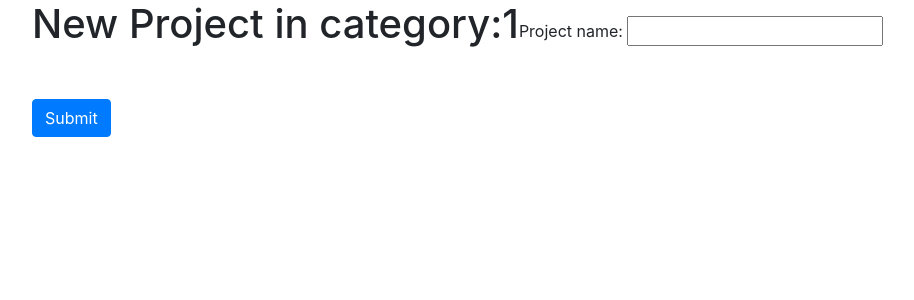
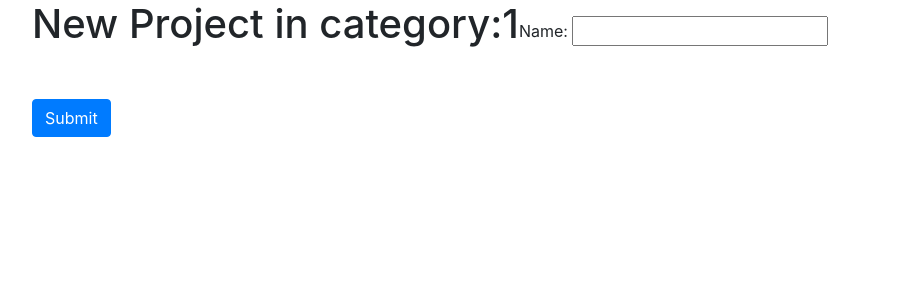
Before and after one commit to rixx/tempus, a Django app: page /t/1/new/ in a window 1280 px wide. Shown: the part 96-396 px from the top of the page, without its empty margins (68-982 px from the left). Run offline with Django 3.2, Linux system fonts and the light colour scheme; some libraries are stand-ins or nearby versions.

Commit message:
rename *_name to name

```diff
--- a/tempus/timetracking/fixtures/categories.yaml
+++ b/tempus/timetracking/fixtures/categories.yaml
@@ -1,9 +1,9 @@
 - model: timetracking.Category
   fields:
-      category_name: work
+      name: work
 - model: timetracking.Category
   fields:
-      category_name: uni
+      name: uni
 - model: timetracking.Category
   fields:
-      category_name: fun
+      name: fun
--- a/tempus/timetracking/models.py
+++ b/tempus/timetracking/models.py
@@ -5,26 +5,26 @@ from django.db import models
 
 
 class Category(models.Model):
-    category_name = models.CharField(max_length=200)
+    name = models.CharField(max_length=200)
 
     def __str__(self):
-        return self.category_name
+        return self.name
 
 
 class Tag(models.Model):
-    tag_name = models.CharField(max_length=200)
+    name = models.CharField(max_length=200)
 
     def __str__(self):
-        return self.tag_name
+        return self.name
 
 
 class Project(models.Model):
-    project_name = models.CharField(max_length=200)
+    name = models.CharField(max_length=200)
     category = models.ForeignKey(Category)
     tags = models.ManyToManyField(Tag, blank=True)
 
     def __str__(self):
-        return self.project_name
+        return self.name
 
     def total_time(self):
         if self.entry_set.count() > 0:
@@ -52,7 +52,7 @@ class Entry(models.Model):
 
     def __str__(self):
         ago = datetime.datetime.now(pytz.timezone('Europe/Berlin')) - self.end_time
-        return "Entry of Project {}, {} ago.".format(self.project.project_name,ago - datetime.timedelta(microseconds=ago.microseconds))
+        return "Entry of Project {}, {} ago.".format(self.project.name,ago - datetime.timedelta(microseconds=ago.microseconds))
 
     def duration(self):
         duration = self.end_time - self.start_time
--- a/tempus/timetracking/templates/t/delete_entry.html
+++ b/tempus/timetracking/templates/t/delete_entry.html
@@ -5,7 +5,7 @@
     <form action="" method="post">{% csrf_token %}
         <p>Are you sure you want to delete "{{ object }}"?</p>
         <button type="submit" class="btn btn-primary"> Confirm </button>
-        <a href="/t/{{ object.project.category.category_name }}/{{ object.project.project_name }}" class="btn btn-secondary"> Cancel </a>
+        <a href="/t/{{ object.project.category }}/{{ object.project }}" class="btn btn-secondary"> Cancel </a>
     </form>
 </div>
 
--- a/tempus/timetracking/templates/t/delete_project.html
+++ b/tempus/timetracking/templates/t/delete_project.html
@@ -5,7 +5,7 @@
     <form action="" method="post">{% csrf_token %}
         <p>Are you sure you want to delete "{{ object }}"?</p>
         <button type="submit" class="btn btn-primary"> Confirm </button>
-        <a href="/t/{{ object.category.category_name }}" class="btn btn-secondary"> Cancel </a>
+        <a href="/t/{{ object.category }}" class="btn btn-secondary"> Cancel </a>
     </form>
 </div>
 
--- a/tempus/timetracking/templates/t/index.html
+++ b/tempus/timetracking/templates/t/index.html
@@ -7,10 +7,10 @@
   <div class="row">
     {% for category in all_categories %}
       <div class="col-sm-4">
-        <a href="/t/{{ category.category_name }}/">
+        <a href="/t/{{ category }}/">
             <button role="button" class="btn btn-block btn-lg btn-secondary">
-               <img src="{% get_static_prefix %}timetracking/{{ category.category_name }}.png"><p>
-               <span class="cat-name">{{ category.category_name }}</span>
+               <img src="{% get_static_prefix %}timetracking/{{ category }}.png"><p>
+               <span class="cat-name">{{ category }}</span>
             </div>
         </a>
     {% endfor %}
--- a/tempus/timetracking/views.py
+++ b/tempus/timetracking/views.py
@@ -37,13 +37,13 @@ class CategoryView(ListView):
         return context
 
     def get_queryset(self):
-        category = Category.objects.get(category_name = self.kwargs['category'])
+        category = Category.objects.get(name = self.kwargs['category'])
         return category.project_set.all()
 
 
 class CreateProjectView(CreateView):
     model = Project
-    fields = ['project_name']
+    fields = ['name']
     template_name = 't/new_project.html'
 
     def get_context_data(self, **kwargs):
@@ -55,7 +55,7 @@ class CreateProjectView(CreateView):
         return '/t/' + self.kwargs['category']
 
     def form_valid(self, form):
-        form.instance.category = Category.objects.get(category_name=self.kwargs['category'])
+        form.instance.category = Category.objects.get(name=self.kwargs['category'])
         return super(CreateView, self).form_valid(form)
 
 
@@ -73,15 +73,15 @@ class ProjectView(ListView):
 
     def get_context_data(self, **kwargs):
         context = super(ProjectView, self).get_context_data(**kwargs)
-        category = Category.objects.get(category_name=self.kwargs['category'])
-        project = category.project_set.get(project_name=self.kwargs['project'])
+        category = Category.objects.get(name=self.kwargs['category'])
+        project = category.project_set.get(name=self.kwargs['project'])
         context['category'] = self.kwargs['category']
         context['project'] = project
         return context
 
     def get_queryset(self):
-        category = Category.objects.get(category_name=self.kwargs['category'])
-        project = category.project_set.get(project_name=self.kwargs['project'])
+        category = Category.objects.get(name=self.kwargs['category'])
+        project = category.project_set.get(name=self.kwargs['project'])
         return project.entry_set.all()
 
 class CreateEntryView(CreateView):
@@ -105,8 +105,8 @@ class CreateEntryView(CreateView):
         return '/t/{}/{}'.format(self.kwargs['category'], self.kwargs['project'])
 
     def form_valid(self, form):
-        category = Category.objects.get(category_name=self.kwargs['category'])
-        form.instance.project = category.project_set.get(project_name=self.kwargs['project'])
+        category = Category.objects.get(name=self.kwargs['category'])
+        form.instance.project = category.project_set.get(name=self.kwargs['project'])
         return super(CreateView, self).form_valid(form)
 
 
```
Also changed, not shown: tempus/timetracking/migrations/0003_auto_20160111_1444.py (added).
